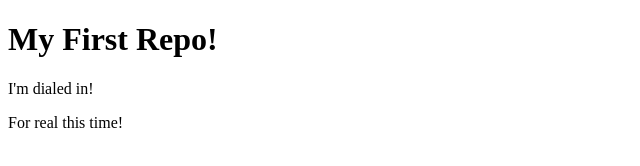
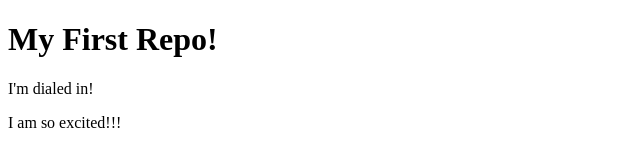
Before and after one commit to AustinDaraphet99/first-repository, a plain HTML site: page index.html in a window 1280 px wide. Shown: the full height of the page, 0-640 px from the left. Drawn offline with Linux system fonts and the light colour scheme.

Commit message:
Update excitement message in index.html

```diff
--- a/index.html
+++ b/index.html
@@ -8,7 +8,7 @@
   <body>
    <h1>My First Repo!</h1>
    <p>I'm dialed in!</p>
-   <p>For real this time!</p>
+   <p>I am so excited!!! </p>
 
   </body>
 </html>
```
